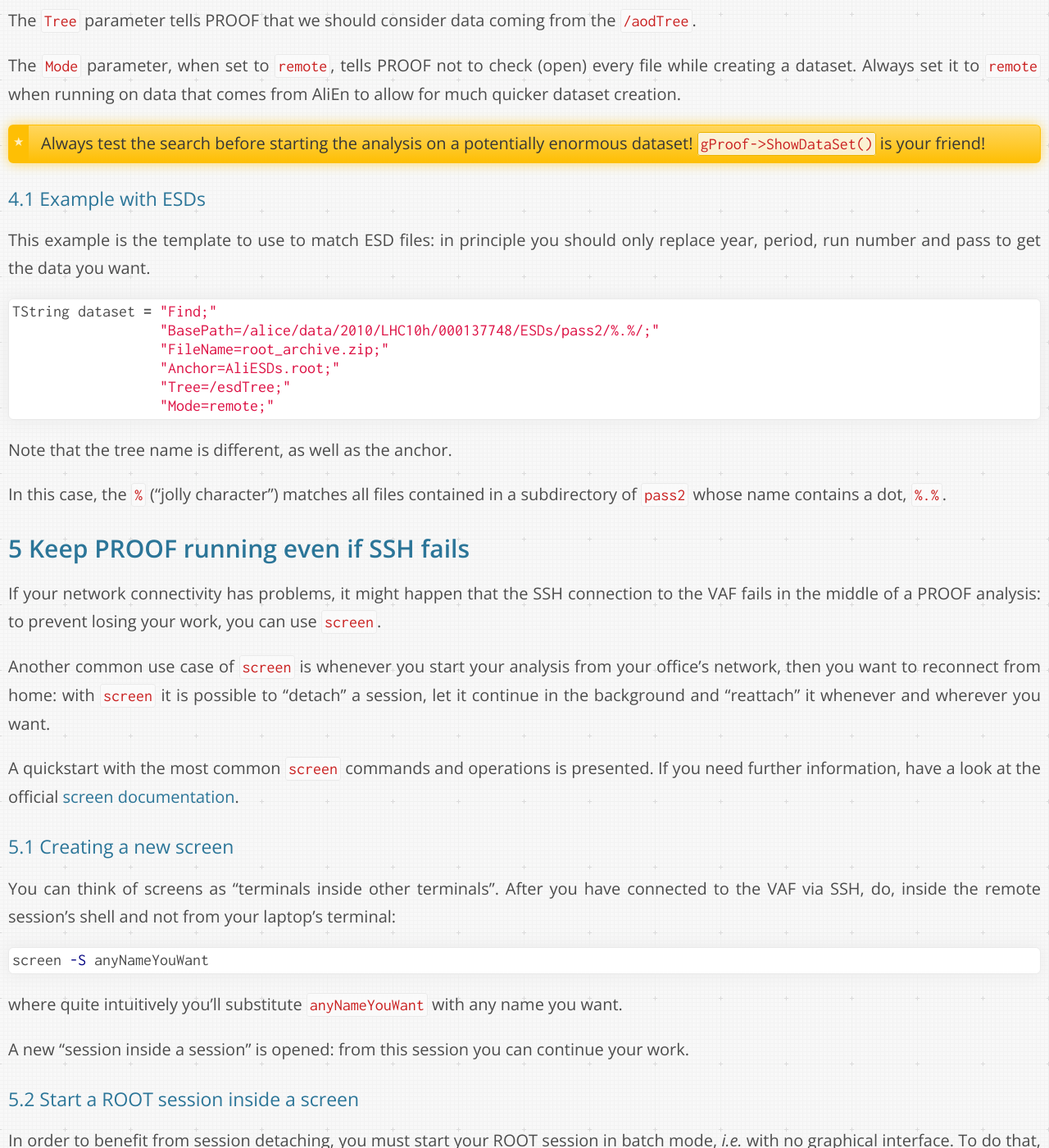
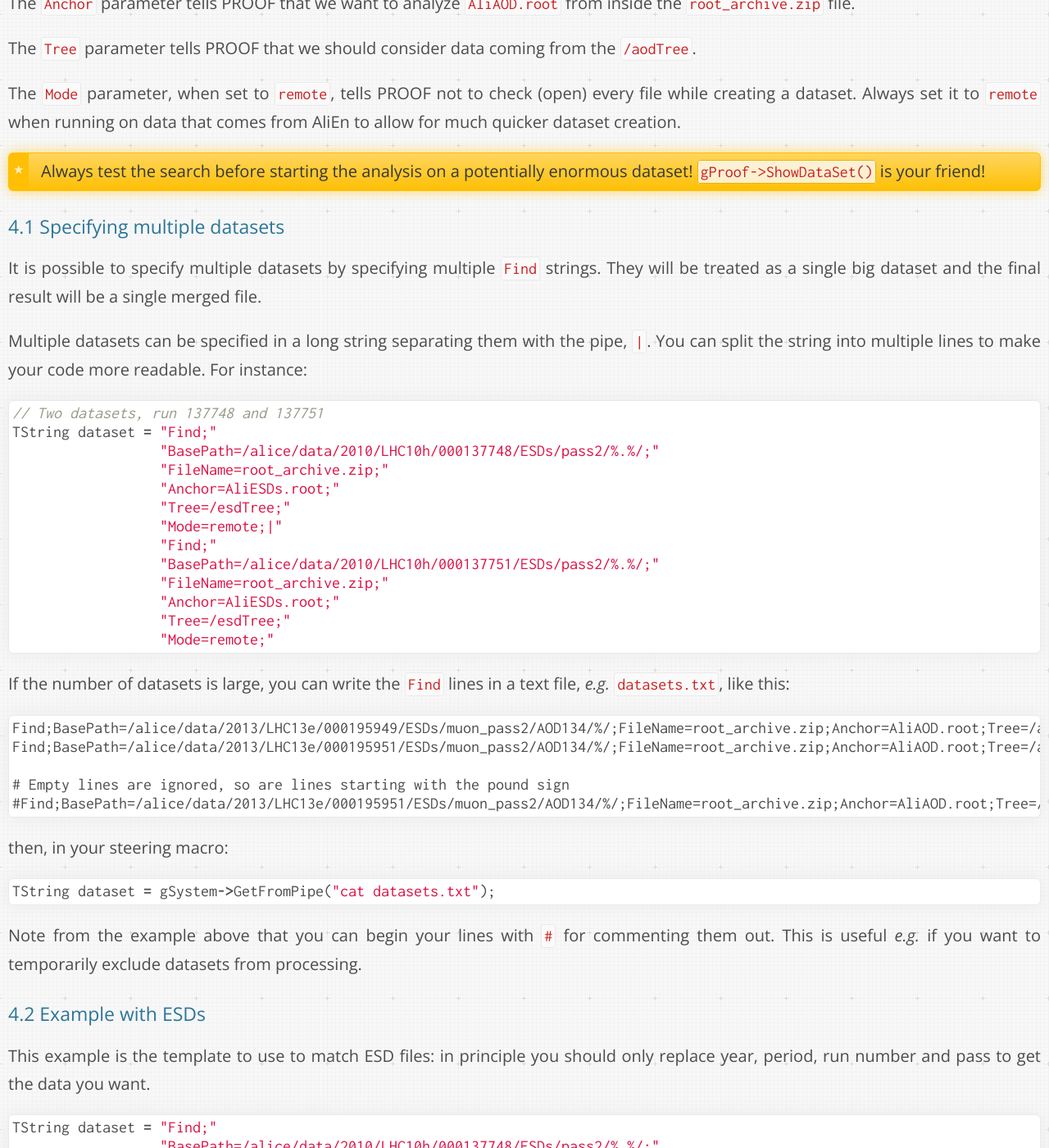
Before and after one commit to dberzano/dberzano.github.io, a Jekyll site: the page built from alice/vcaf/usersguide/index.md, in a window 1280 px wide and 1400 px high, scrolled down 7983 px. Shown: the whole window at 82% size. Built offline with Jekyll 4.4.1, drawn with Linux system fonts in a browser that asks for light colours; Markdown is read by kramdown in place of the engine named in the settings; some of the changed text lies outside the part shown.

Commit message:
VCAF: document multiple datasets functionality

````diff
--- a/alice/vcaf/usersguide/index.md
+++ b/alice/vcaf/usersguide/index.md
@@ -349,6 +349,54 @@ data that comes from AliEn to allow for much quicker dataset creation.
 > dataset! `gProof->ShowDataSet()` is your friend!
 
 
+### Specifying multiple datasets
+
+It is possible to specify multiple datasets by specifying multiple `Find`
+strings. They will be treated as a single big dataset and the final result will
+be a single merged file.
+
+Multiple datasets can be specified in a long string separating them with the
+pipe, `|`. You can split the string into multiple lines to make your code more
+readable. For instance:
+
+```cpp
+// Two datasets, run 137748 and 137751
+TString dataset = "Find;"
+                  "BasePath=/alice/data/2010/LHC10h/000137748/ESDs/pass2/%.%/;"
+                  "FileName=root_archive.zip;"
+                  "Anchor=AliESDs.root;"
+                  "Tree=/esdTree;"
+                  "Mode=remote;|"
+                  "Find;"
+                  "BasePath=/alice/data/2010/LHC10h/000137751/ESDs/pass2/%.%/;"
+                  "FileName=root_archive.zip;"
+                  "Anchor=AliESDs.root;"
+                  "Tree=/esdTree;"
+                  "Mode=remote;"
+```
+
+If the number of datasets is large, you can write the `Find` lines in a text
+file, *e.g.* `datasets.txt`, like this:
+
+```
+Find;BasePath=/alice/data/2013/LHC13e/000195949/ESDs/muon_pass2/AOD134/%/;FileName=root_archive.zip;Anchor=AliAOD.root;Tree=/aodTree;Mode=remote;
+Find;BasePath=/alice/data/2013/LHC13e/000195951/ESDs/muon_pass2/AOD134/%/;FileName=root_archive.zip;Anchor=AliAOD.root;Tree=/aodTree;Mode=remote;
+
+# Empty lines are ignored, so are lines starting with the pound sign
+#Find;BasePath=/alice/data/2013/LHC13e/000195951/ESDs/muon_pass2/AOD134/%/;FileName=root_archive.zip;Anchor=AliAOD.root;Tree=/aodTree;Mode=remote;
+```
+
+then, in your steering macro:
+
+```cpp
+TString dataset = gSystem->GetFromPipe("cat datasets.txt");
+```
+
+Note from the example above that you can begin your lines  with `#` for
+commenting them out. This is useful *e.g.* if you want to temporarily exclude
+datasets from processing.
+
+
 ### Example with ESDs
 
 This example is the template to use to match ESD files: in principle you should
````
